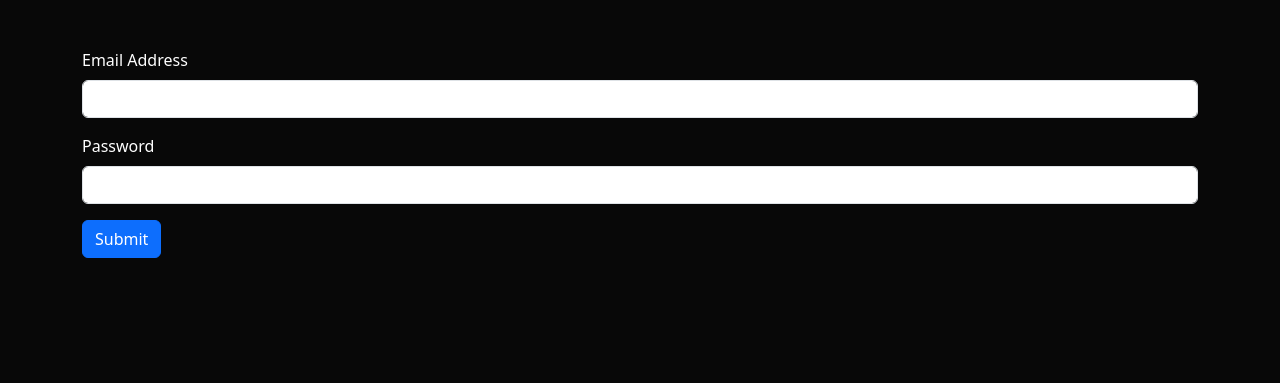
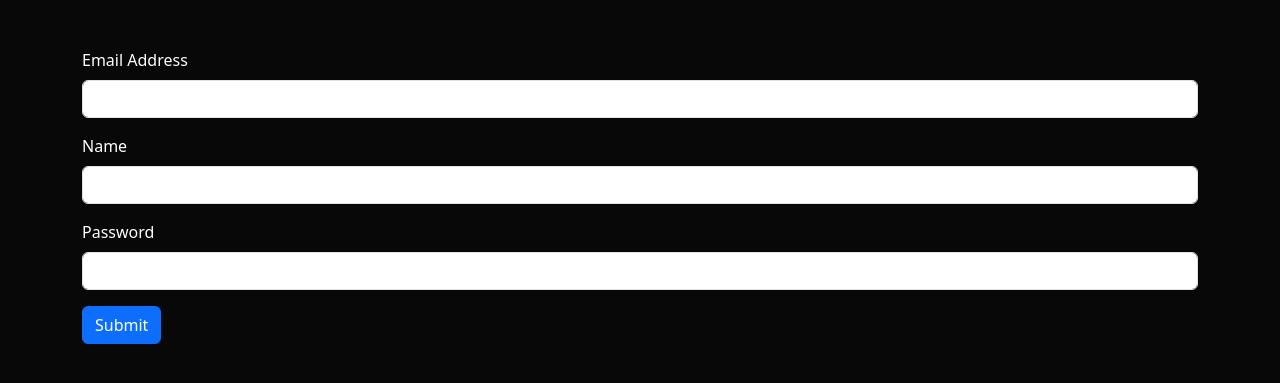
Before and after one commit to rayyan35p/bingeworthy, a Flask app: page /signup in a window 1280 px wide. Shown: the part 56-439 px from the top of the page. Run offline with Flask 3, Linux system fonts and the light colour scheme.

Commit message:
added logout feature and names to user accounts

```diff
--- a/project/auth.py
+++ b/project/auth.py
@@ -1,5 +1,5 @@
 from flask import Blueprint, redirect, render_template, request, url_for, flash
-from flask_login import login_user
+from flask_login import login_user, current_user, login_required, logout_user
 from werkzeug.security import generate_password_hash, check_password_hash
 from .models import User
 from . import db
@@ -23,7 +23,8 @@ def login_post():
         return redirect(url_for('auth.login'))
 
     login_user(user, remember=remember)
-    return redirect(url_for('main.profile'))
+    # name is not passed into template if user is logged in automatically
+    return render_template('index.html', name=current_user.name)
 
 @auth.route('/signup')
 def signup():
@@ -32,6 +33,7 @@ def signup():
 @auth.route('/signup', methods=['POST'])
 def signup_post():
     email = request.form.get('email')
+    name = request.form.get('name')
     password = request.form.get('password')
 
     user = User.query.filter_by(email=email).first()
@@ -40,7 +42,7 @@ def signup_post():
         flash('Email address already exists')
         return redirect('/signup')
 
-    new_user = User(email=email, password=generate_password_hash(password, method='sha256'))
+    new_user = User(email=email, name=name, password=generate_password_hash(password, method='sha256'))
 
     db.session.add(new_user)
     db.session.commit()
@@ -48,5 +50,7 @@ def signup_post():
     return redirect('/login')
 
 @auth.route('/logout')
+@login_required
 def logout():
-    return 'Logout'
+    logout_user()
+    return redirect('/')
--- a/project/models.py
+++ b/project/models.py
@@ -4,4 +4,5 @@ from . import db
 class User(UserMixin, db.Model):
     id = db.Column(db.Integer, primary_key=True) # primary keys are required by SQLAlchemy
     email = db.Column(db.String(100), unique=True)
+    name = db.Column(db.String(100))
     password = db.Column(db.String(100))
--- a/project/templates/base.html
+++ b/project/templates/base.html
@@ -21,11 +21,20 @@
                 </button>
                 <div class="collapse navbar-collapse" id="navbarSupportedContent">
                     <ul class="navbar-nav ms-auto">
+                        {% if not current_user.is_authenticated %}
+                        <li class="nav-item">
                             <a class="nav-link" href="/signup">Sign up</a>
                         </li>
                         <li class="nav-item">
                             <a class="nav-link" href="/login">Log in</a>
                         </li>
+                        {% endif %}
+                        {% if current_user.is_authenticated %}
+                        <div class="navbar-text">Welcome, {{name}}!</div>
+                        <li class="nav-item">
+                            <a class="nav-link" href="/logout">Logout</a>
+                        </li>
+                        {% endif %}
                     </ul>
                     <form class="d-flex" action="/results" method="POST" role="search">
                         <input class="form-control me-2" name="query" type="search" placeholder="Search" aria-label="Search">
@@ -33,7 +42,7 @@
                             <i class="bi bi-search"></i>
                         </button>
                     </form>
-                  </div>
+                </div>
             </div>
         </nav>
         {%block body %}{% endblock %}
--- a/project/templates/signup.html
+++ b/project/templates/signup.html
@@ -19,6 +19,10 @@
             <input type="email" name="email" class="form-control" id="inputEmail">
         </div>
         <div class="mb-3">
+            <label for="inputName" class="form-label text-white">Name</label>
+            <input type="name" name="name" class="form-control" id="inputName">
+        </div>
+        <div class="mb-3">
             <label for="inputPassword" class="form-label text-white">Password</label>
             <input type="password" name="password" class="form-control" id="inputPassword">
         </div>
```
